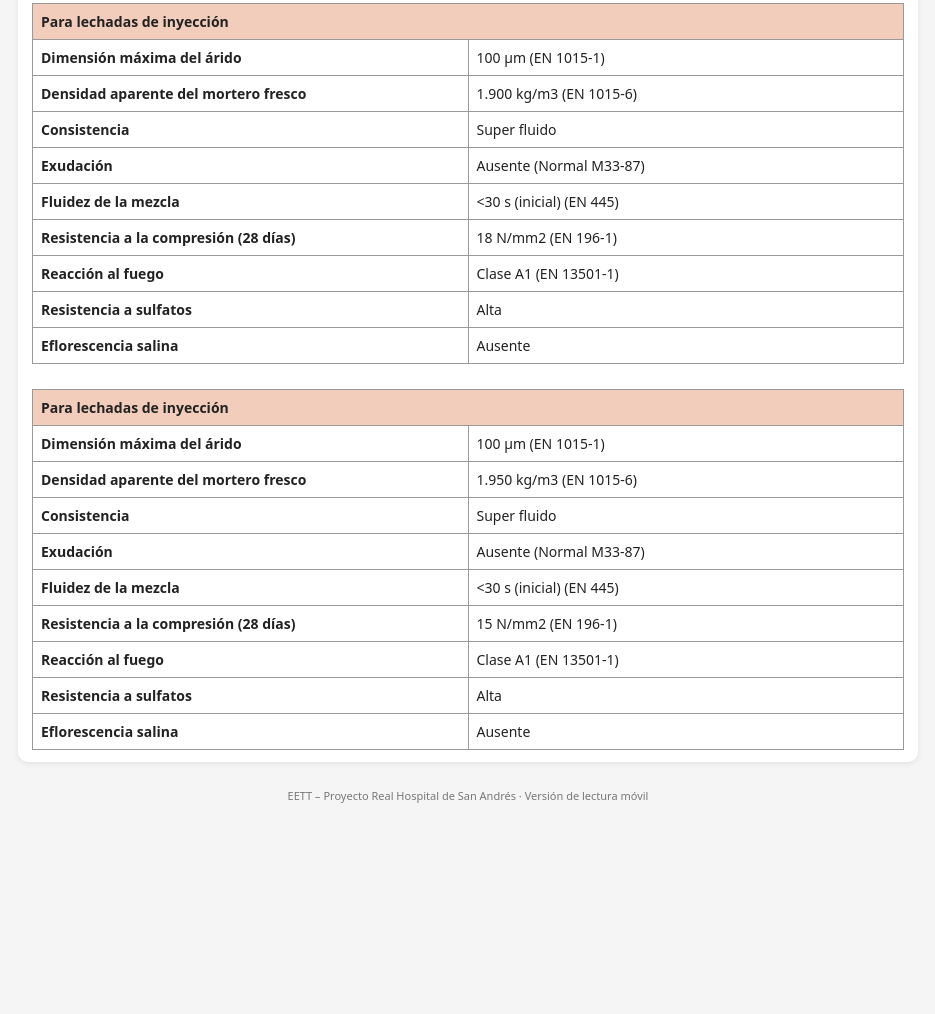
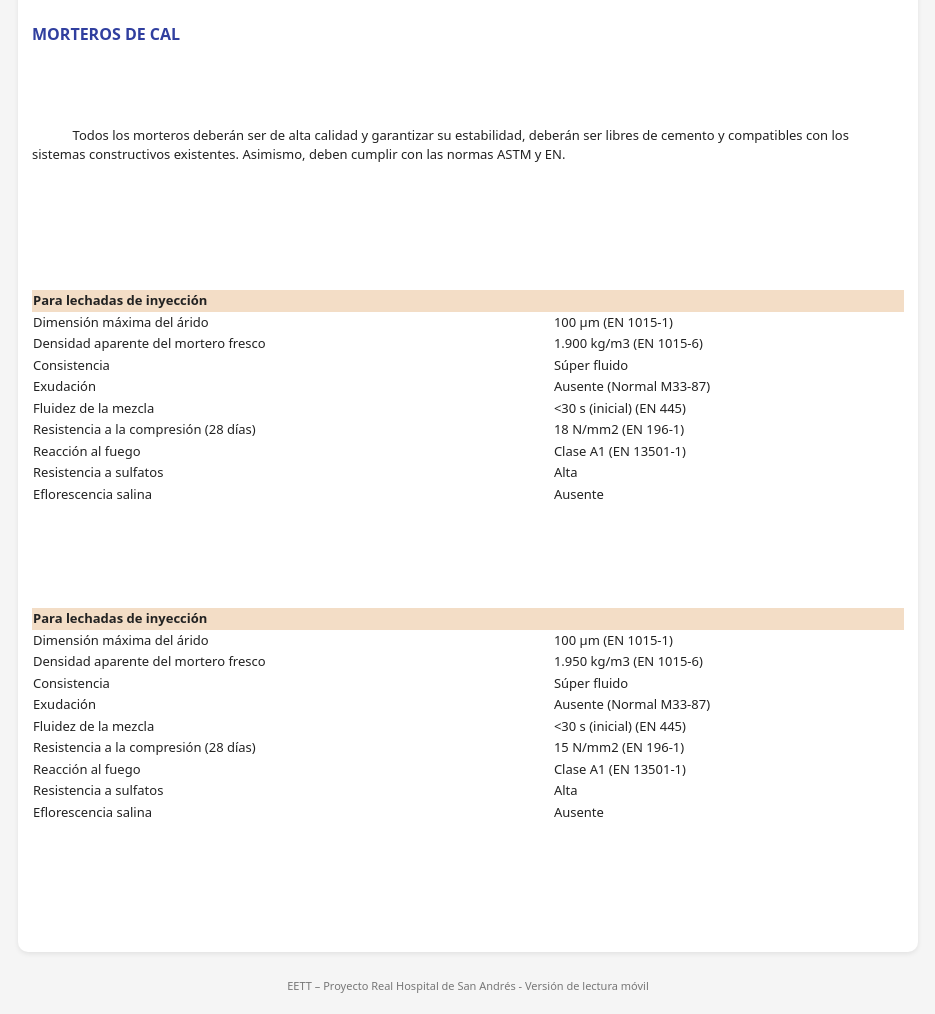
Before and after one commit to jrgalarzac-byte/EETT-App, a plain HTML site: page index.html in a window 1280 px wide. Shown: the part 3013-4027 px from the top of the page, without its empty margins (172-1107 px from the left). Before the commit the page ends 3858 px from the top, so only its background shows below. Drawn offline with Linux system fonts and the light colour scheme.

Commit message:
index.html

```diff
--- a/index.html
+++ b/index.html
@@ -212,10 +212,11 @@ Los conservadores se encargarán de ejecutar los trabajos de conservación de su
 
 [...]
 
-(Continúa todo el texto de “Generalidades” exactamente como en tu documento. Puedes seguir pegando aquí el resto del contenido, respetando el formato y dejando que se vea como texto corrido. Si quieres, en el próximo mensaje me dices “sigue pegando desde tal párrafo” y lo completo por ti).
-      </div>
+        (Continúa todo el texto de "Generalidades" exactamente como en tu documento. Puedes seguir pegando aquí el resto del contenido, respetando el formato y dejando que se vea como texto corrido. Si quieres, en el próximo mensaje me dices “sigue pegando desde tal párrafo” y lo completo por ti).
+
         <!-- 🔽 BLOQUE DE TABLAS – MORTEROS DE CAL 🔽 -->
 
+        <br><br>
         <h2 style="margin-top:30px;">MORTEROS DE CAL</h2>
         <p>
             Todos los morteros deberán ser de alta calidad y garantizar su estabilidad, deberán ser libres de cemento y compatibles con los sistemas constructivos existentes. Asimismo, deben cumplir con las normas ASTM y EN.
@@ -223,12 +224,12 @@ Todos los morteros deberán ser de alta calidad y garantizar su estabilidad, deb
 
         <!-- TABLA 1 -->
         <table style="width:100%; border-collapse:collapse; margin-top:15px;">
-  <tr style="background:#F3CDBC; font-weight:bold;">
+            <tr style="background:#F3DDC6; font-weight:bold;">
                 <td colspan="2">Para lechadas de inyección</td>
             </tr>
             <tr><td>Dimensión máxima del árido</td><td>100 μm (EN 1015-1)</td></tr>
             <tr><td>Densidad aparente del mortero fresco</td><td>1.900 kg/m3 (EN 1015-6)</td></tr>
-  <tr><td>Consistencia</td><td>Super fluido</td></tr>
+            <tr><td>Consistencia</td><td>Súper fluido</td></tr>
             <tr><td>Exudación</td><td>Ausente (Normal M33-87)</td></tr>
             <tr><td>Fluidez de la mezcla</td><td>&lt;30 s (inicial) (EN 445)</td></tr>
             <tr><td>Resistencia a la compresión (28 días)</td><td>18 N/mm2 (EN 196-1)</td></tr>
@@ -239,12 +240,12 @@ Todos los morteros deberán ser de alta calidad y garantizar su estabilidad, deb
 
         <!-- TABLA 2 -->
         <table style="width:100%; border-collapse:collapse; margin-top:25px;">
-  <tr style="background:#F3CDBC; font-weight:bold;">
+            <tr style="background:#F3DDC6; font-weight:bold;">
                 <td colspan="2">Para lechadas de inyección</td>
             </tr>
             <tr><td>Dimensión máxima del árido</td><td>100 μm (EN 1015-1)</td></tr>
             <tr><td>Densidad aparente del mortero fresco</td><td>1.950 kg/m3 (EN 1015-6)</td></tr>
-  <tr><td>Consistencia</td><td>Super fluido</td></tr>
+            <tr><td>Consistencia</td><td>Súper fluido</td></tr>
             <tr><td>Exudación</td><td>Ausente (Normal M33-87)</td></tr>
             <tr><td>Fluidez de la mezcla</td><td>&lt;30 s (inicial) (EN 445)</td></tr>
             <tr><td>Resistencia a la compresión (28 días)</td><td>15 N/mm2 (EN 196-1)</td></tr>
@@ -252,27 +253,13 @@ Todos los morteros deberán ser de alta calidad y garantizar su estabilidad, deb
             <tr><td>Resistencia a sulfatos</td><td>Alta</td></tr>
             <tr><td>Eflorescencia salina</td><td>Ausente</td></tr>
         </table>
+        <br><br>
 
-<!-- ESTILO PARA TABLAS -->
-<style>
-table, td {
-  border: 1px solid #999;
-  padding: 8px;
-  font-size: 14px;
-}
-td:first-child {
-  font-weight: bold;
-  width: 50%;
-}
-h2 { font-size: 20px; }
-</style>
-
-<!-- 🔼 FIN DE BLOQUE 🔼 -->
-
-    </div>
+    </div> <!-- cierre del contenido -->
+</div> <!-- cierre del contenedor -->
 
 <footer>
-      EETT – Proyecto Real Hospital de San Andrés · Versión de lectura móvil
+    EETT – Proyecto Real Hospital de San Andrés - Versión de lectura móvil
 </footer>
 </main>
 
@@ -281,7 +268,7 @@ h2 { font-size: 20px; }
     if ('serviceWorker' in navigator) {
         window.addEventListener('load', () => {
             navigator.serviceWorker.register('service-worker.js')
-          .catch(err => console.log('SW error', err));
+                .catch(err => console.log('SW error:', err));
         });
     }
 </script>
```
Lines whose indentation alone changed are shown as unchanged.
